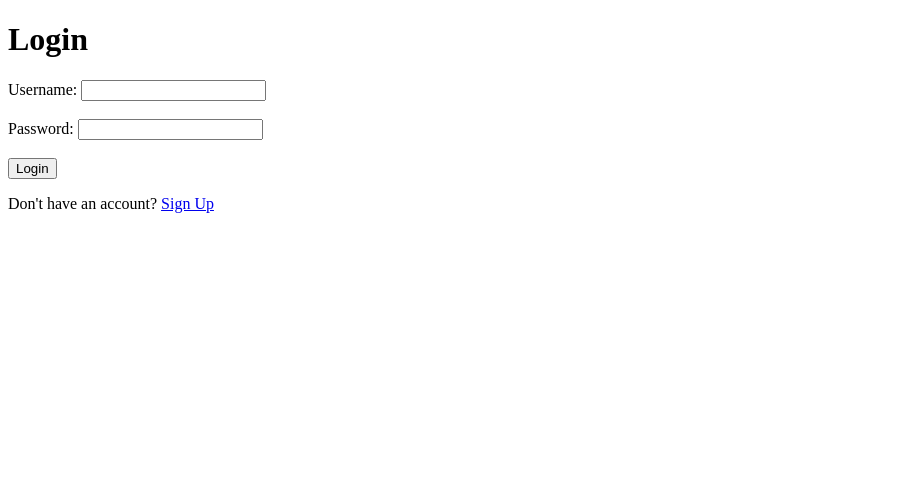
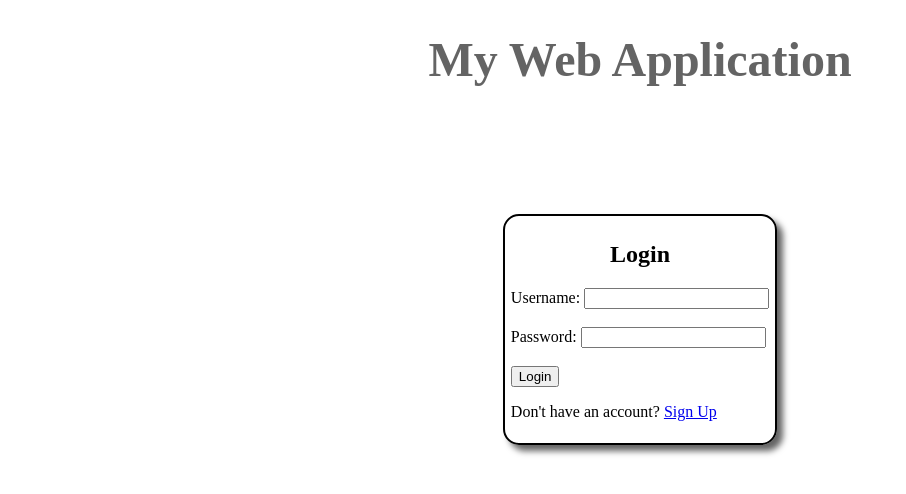
Before and after one commit to jptrsn/flask_demo, a Flask app: page / in a window 1280 px wide. Shown: the top 494 px of the page, without its empty margins (0-906 px from the left). Run offline with Flask 3, Linux system fonts and the light colour scheme; some libraries are stand-ins or nearby versions.

Commit message:
css classes demo

```diff
--- a/app.py
+++ b/app.py
@@ -6,7 +6,7 @@ app = Flask(__name__)
 app.config["MONGO_URI"] = "mongodb://localhost:27017/flask_demo"  # Replace with your MongoDB connection string
 mongo = PyMongo(app)
 
-app.secret_key = "your_secret_key"  # Replace with a strong, unique secret key
+app.secret_key = "VNhcuHax2HGs4FLHCmKr8HdzQQ6JOG5u"  # Replace with a strong, unique secret key
 
 @app.route("/", methods=["GET", "POST"])
 def login():
--- a/static/css/style.css
+++ b/static/css/style.css
@@ -0,0 +1,23 @@
+.app-header-text {
+  font-size: 3em;
+  color: rgba(100, 100, 100, 50);
+  text-align: center;
+}
+
+.outlined-box-with-shadow {
+  margin-top: 10%;
+  width: fit-content;
+  border: 2px solid black;
+  border-radius: 16px;
+  padding: 6px;
+  box-shadow: rgba(100, 100, 100, 50) 6px 6px 6px;
+}
+
+.fit-content {
+  width: fit-content;
+}
+
+.auto-side-margin {
+  margin-left: auto;
+  margin-right: auto;
+}
--- a/templates/login.html
+++ b/templates/login.html
@@ -1,22 +1,31 @@
 <!DOCTYPE html>
-<html>
+<html lang="en">
 <head>
+    <link type="text/css" rel="stylesheet" href="/static/css/style.css"/>
     <title>Login</title>
 </head>
 <body>
-    <h1>Login</h1>
+
+    <div>
+        <h1 class="app-header-text">My Web Application</h1>
+    </div>
+
+    <div class="outlined-box-with-shadow auto-side-margin">
+        <h2 class="auto-side-margin fit-content">Login</h2>
         {% if error %}
             <p style="color: red;">{{ error }}</p>
         {% endif %}
         <form method="POST">
             <label for="username">Username:</label>
-        <input type="text" name="username" id="username" required><br><br>
+            <input type="text" name="username" id="username" required aria-label="Please enter your user name"><br><br>
 
             <label for="password">Password:</label>
-        <input type="password" name="password" id="password" required><br><br>
+            <input type="password" name="password" id="password" required aria-label="Please enter your password"><br><br>
 
-        <button type="submit">Login</button>
+            <button type="submit" aria-label="Login to my app">Login</button>
         </form>
         <p>Don't have an account? <a href="/signup">Sign Up</a></p>
+    </div>
+
 </body>
 </html>
--- a/templates/welcome.html
+++ b/templates/welcome.html
@@ -1,6 +1,7 @@
 <!DOCTYPE html>
 <html>
 <head>
+    <link type="text/css" rel="stylesheet" href="/static/css/style.css"/>
     <title>Welcome</title>
 </head>
 <body>
```
Also changed, not shown: templates/signup.html (+10 -1 lines). Lines whose indentation alone changed are shown as unchanged.
